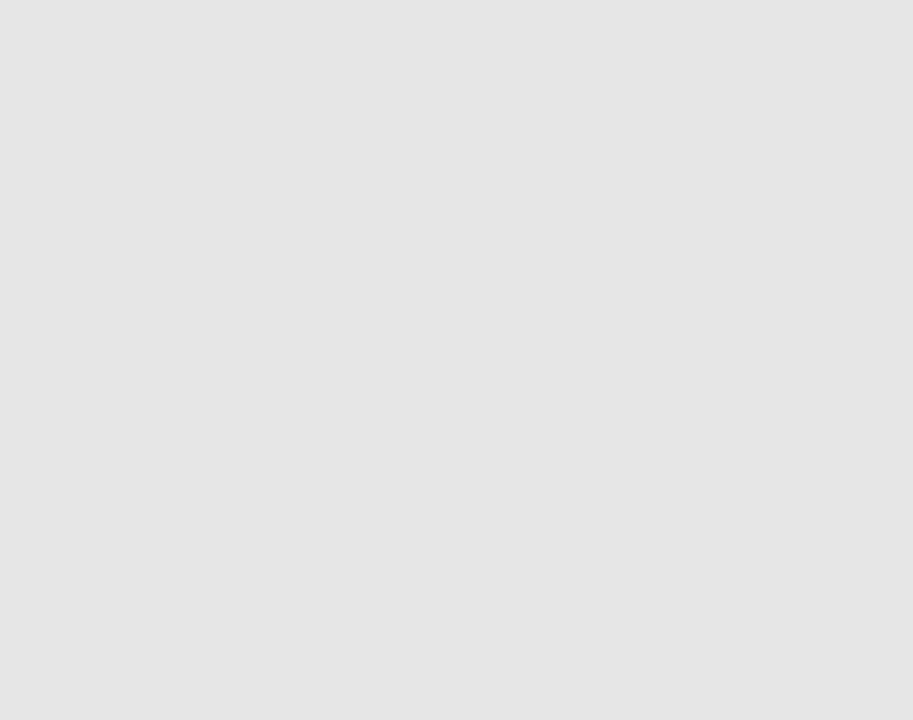
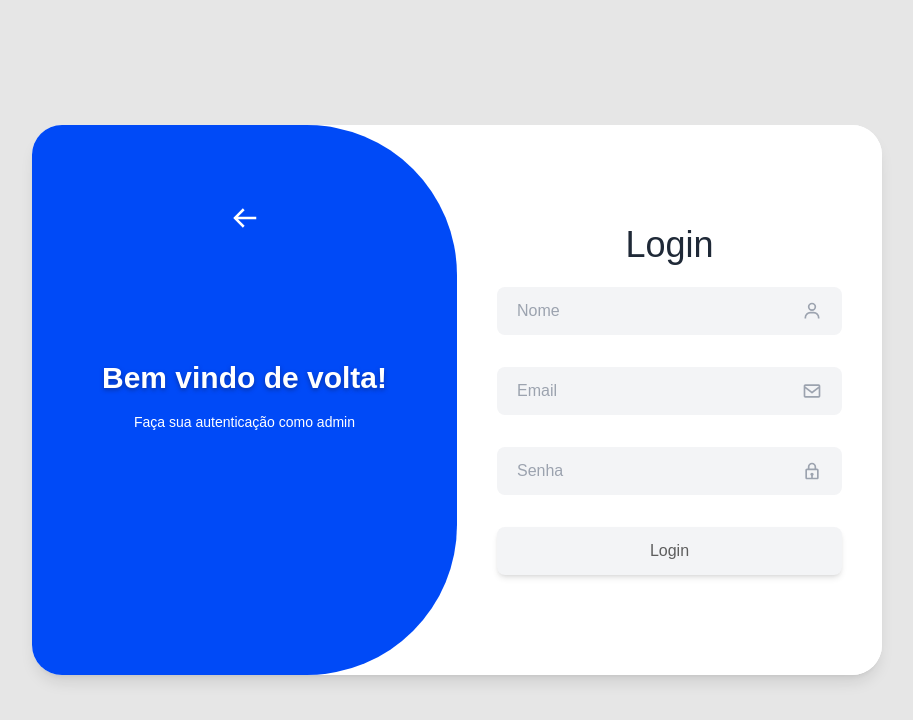
Before and after one commit to NycolleM/ChatBot_DevWeb, a React (Vite) app: page /telaloginadmin in a window 1280 px wide. Before the commit this address had no page. Shown: the top 720 px of the page, without its empty margins (183-1096 px from the left). Built offline with nearby package versions, Linux system fonts and the light colour scheme.

Commit message:
tela login admin

```diff
--- a/src/App.jsx
+++ b/src/App.jsx
@@ -7,7 +7,7 @@ import TelaAcesso from './pages/TelaAcesso'
 import TelaPerfil from './pages/TelaPerfil'
 import TelaPerfilAdmin from './pages/TelaPerfilAdmin'
 import TelaHistorico from './pages/TelaHistorico'
-
+import TelaLoginAdmin from './pages/TelaLoginAdmin'
 function App() {
   return (
     <Routes>
@@ -17,7 +17,7 @@ function App() {
       <Route path="/telachat" element={<TelaChat />} />
       <Route path="/telaperfil" element={<TelaPerfil />} />
       <Route path="/telahistorico" element={<TelaHistorico />} />
-
+      <Route path="/telaloginadmin" element={<TelaLoginAdmin />} />
       <Route path="/telaperfiladmin" element={<TelaPerfilAdmin />} />
     </Routes>
   )
--- /dev/null
+++ b/src/pages/TelaLoginAdmin.jsx
@@ -0,0 +1,60 @@
+import React, { useState } from 'react'
+import { useNavigate } from 'react-router-dom'
+import { BiUser, BiLock, BiEnvelope,BiArrowBack } from 'react-icons/bi'
+
+
+const TelaLoginAdmin = () => {
+  const [isActive, setIsActive] = useState(false)
+  const navigate = useNavigate()
+
+  const handleLoginSubmit = (e) => {
+    e.preventDefault()
+    navigate('/telaperfiladmin')
+  }
+
+  return (
+    <div className={`relative w-[850px] h-[550px] bg-white rounded-[30px] shadow-lg overflow-hidden ${isActive ? 'active' : ''}`}>   {/* .container */}
+
+      <div className={`absolute right-0 w-1/2 h-full bg-white flex items-center text-gray-800 text-center p-10 z-10 transition-all duration-600 ease-in-out delay-[1.2s] ${isActive ? 'visible left-[0%]' : 'visible right-0'}`}>
+        <form className="w-full">
+          <h1 className="text-4xl mb-[-10px]">Login</h1>
+          <div className="relative my-8">
+            <input type="text" placeholder="Nome" required
+              className="w-full py-3 px-5 pr-[50px] bg-gray-100 rounded-lg border-none outline-none text-base text-gray-800 font-medium" />
+            <BiUser className="absolute right-5 top-1/2 transform -translate-y-1/2 text-gray-400 text-xl" />
+          </div>
+          <div className="relative my-8">
+            <input type="email" placeholder="Email" required
+              className="w-full py-3 px-5 pr-[50px] bg-gray-100 rounded-lg border-none outline-none text-base text-gray-800 font-medium" />
+            <BiEnvelope className="absolute right-5 top-1/2 transform -translate-y-1/2 text-gray-400 text-xl" />
+          </div>
+          <div className="relative my-8">
+            <input type="password" placeholder="Senha" required
+              className="w-full py-3 px-5 pr-[50px] bg-gray-100 rounded-lg border-none outline-none text-base text-gray-800 font-medium" />
+            <BiLock className="absolute right-5 top-1/2 transform -translate-y-1/2 text-gray-400 text-xl" />
+          </div>
+          <button onClick={handleLoginSubmit} type="submit" className="w-full h-12 rounded-lg border-none shadow-md text-[#5e5e5e] bg-gray-100 hover:bg-gray-200 cursor-pointer">
+            Login
+          </button>
+        </form>
+      </div>
+
+      <div className="absolute w-full h-full">
+        <div className={`absolute w-[300%] h-full bg-primary rounded-[150px] z-20 transition-all duration-[1.8s] ease-in-out ${isActive ? 'left-[50%]' : 'left-[-250%]'}`} />   {/* togleleft) */}
+
+        <div className={` absolute w-1/2 h-full flex flex-col justify-center items-center text-white z-20 transition-all duration-[1s] ease-in-out  ${isActive ? "visible left-[50%]  invisible" : "left-[0%] "}`}>
+         <div className="-mt-[270px] py-[120px]">
+         <button onClick={() => navigate(-1)} >
+                    <BiArrowBack size={30}/>
+                  </button>
+        </div>
+          <h1 className="text-3xl font-semibold [text-shadow:_0_2px_4px_rgb(15_37_115_/_0.6)]">Bem vindo de volta!</h1>
+          <p className="text-sm my-4">Faça sua autenticação como admin</p>
+
+        </div>
+        </div>
+    </div>
+  )
+}
+
+export default TelaLoginAdmin;
--- a/src/pages/TelaPerfil.jsx
+++ b/src/pages/TelaPerfil.jsx
@@ -7,11 +7,11 @@ import uniforlogo from '../imagens/uniforlogo.png';
 export default function TelaPerfil() {
   const navigate = useNavigate();
   const [form, setForm] = useState({
-    nome: 'Maria Eduarda',
-    email: 'maria.ricoy@edu.unifor.br',
-    curso: 'Ciências Contábeis',
-    periodo: '4º semestre',
-    telefone: '(85) 90000-0000',
+    // nome: 'Maria Eduarda',
+    // email: 'maria.ricoy@edu.unifor.br',
+    // curso: 'Ciências Contábeis',
+    // periodo: '4º semestre',
+    // telefone: '(85) 90000-0000',
   });
   const [senha, setSenha] = useState({ atual:'', nova:'', confirmar:'' });
 
@@ -36,7 +36,7 @@ export default function TelaPerfil() {
           </div>
           <div className="hidden md:flex items-center text-sm">
             <a href="/telaacesso" className="mx-6 p-2">Início</a>
-            <Link to="/telaperfiladmin" className="mx-6 p-2">Administrador</Link>
+            <Link to="/telaloginadmin" className="mx-6 p-2">Administrador</Link>
             <Link to="/telahistorico" className="mx-6 p-2">Histórico</Link>
             <Link to="/telachat" className="mx-6 p-2">Chat</Link>
           </div>
--- a/src/pages/TelaPerfilAdmin.jsx
+++ b/src/pages/TelaPerfilAdmin.jsx
@@ -21,7 +21,7 @@ export default function TelaPerfilAdmin() {
   }
 
   function handleLogout() {
-    navigate('/login');
+    navigate('/telaloginadmin');
   }
 
   return (
```
